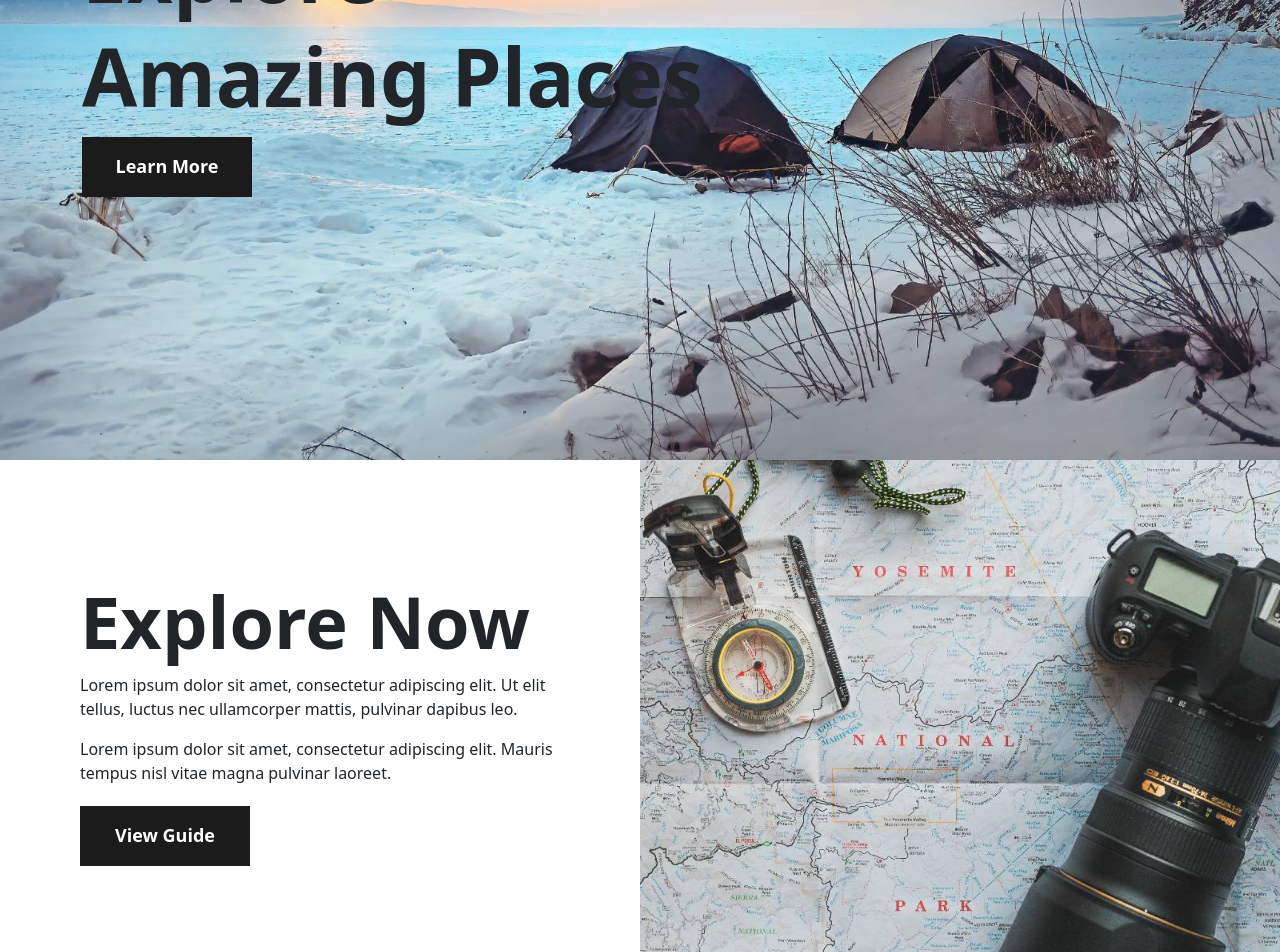
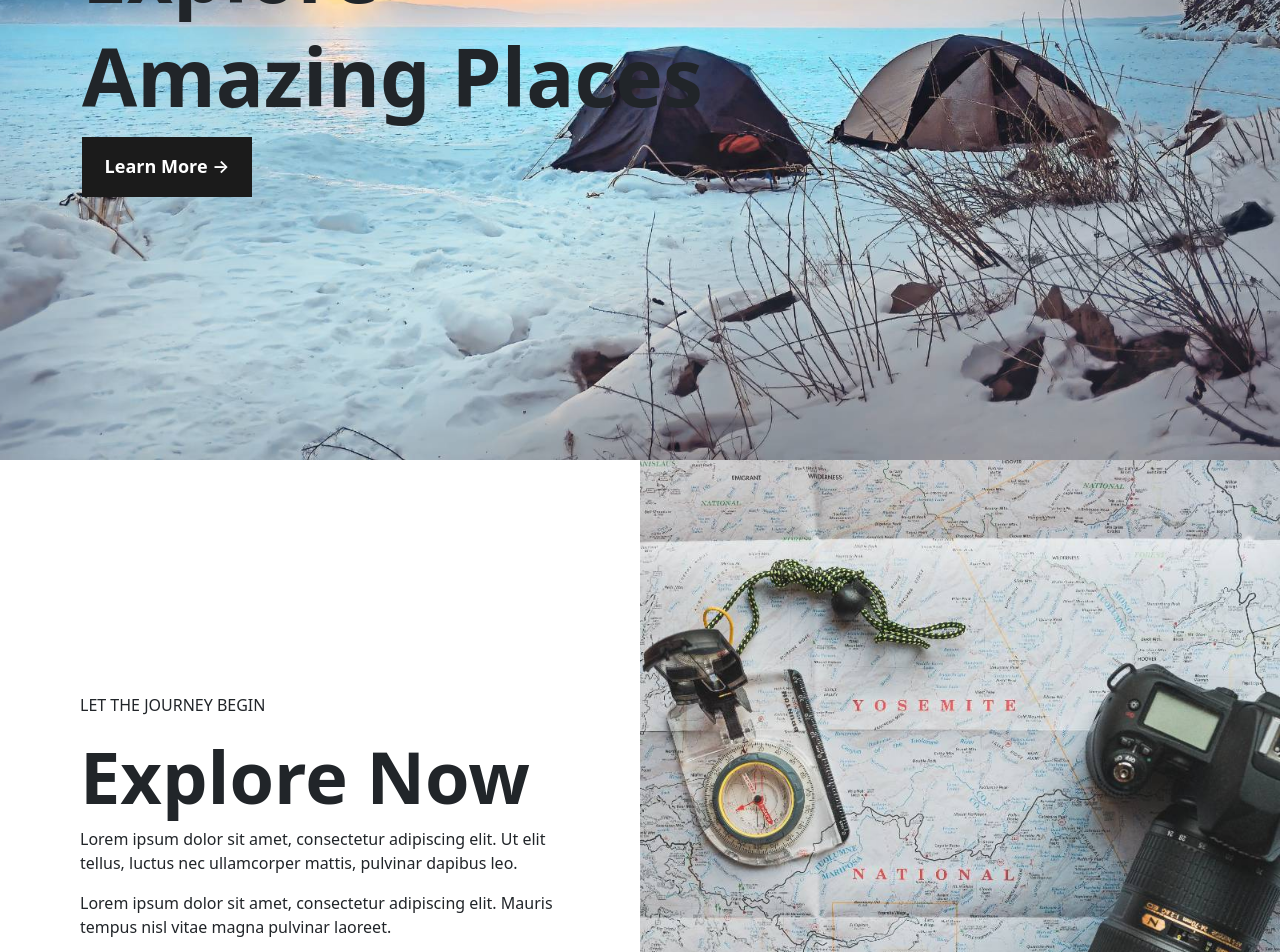
Before and after one commit to SaymanRabbi/Independent-10, a React (Create React App) app: page / in a window 1280 px wide. Shown: the part 340-1292 px from the top of the page. Built offline with nearby package versions, Linux system fonts and the light colour scheme.

Commit message:
Explore More

```diff
--- a/src/Components/Hero/Hero.css
+++ b/src/Components/Hero/Hero.css
@@ -27,3 +27,7 @@
     color: black;
     border: 2px solid black;
 }
+.explore-more{
+    border-bottom: 4px solid black;
+    width: fit-content;
+}
--- a/src/Components/Hero/Hero.js
+++ b/src/Components/Hero/Hero.js
@@ -9,18 +9,27 @@ const Hero = () => {
             <div className='container'>
                 <h1 className='display-1' style={{fontWeight:"600"}}>Explore</h1>
                 <h1 className='display-1' style={{fontWeight:"600"}}>Amazing Places</h1>
-                <button className='button'>Learn More</button>
+                <button className='button'>Learn More &rarr;</button>
             </div>
                 </div>
-                </div>
+            </div>
+
+
+
+
+
+
+
             {/* Explre Section-------- */}
             <div className="explore row g-0">
+                <h1 className='text-center display-2 mb-5' style={{fontWeight:"500"}}>Explore <span className='explore-more'>More</span> </h1>
                 <div className="col-6 d-flex align-items-center justify-content-center">
                     <div className='w-75 mx-auto'>
+                        <p>LET THE JOURNEY BEGIN</p>
                     <h2 className='display-2' style={{fontWeight:'600'}}>Explore Now</h2>
                     <p>Lorem ipsum dolor sit amet, consectetur adipiscing elit. Ut elit tellus, luctus nec ullamcorper mattis, pulvinar dapibus leo.</p>
                     <p>Lorem ipsum dolor sit amet, consectetur adipiscing elit. Mauris tempus nisl vitae magna pulvinar laoreet.</p>
-                    <button className='button'>View Guide</button>
+                    <button className='button'>View Guide &rarr;</button>
                     </div>
                 </div>
                 <div className="col-6">
```
